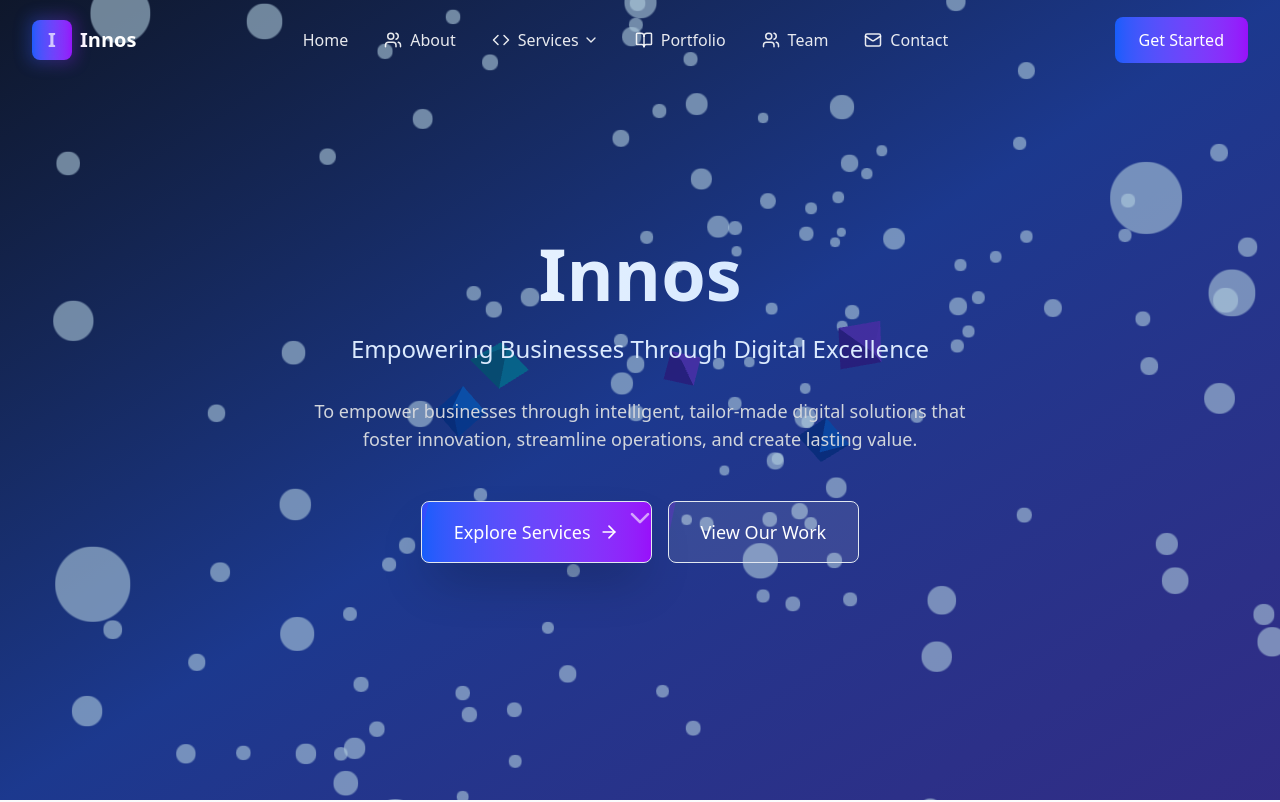
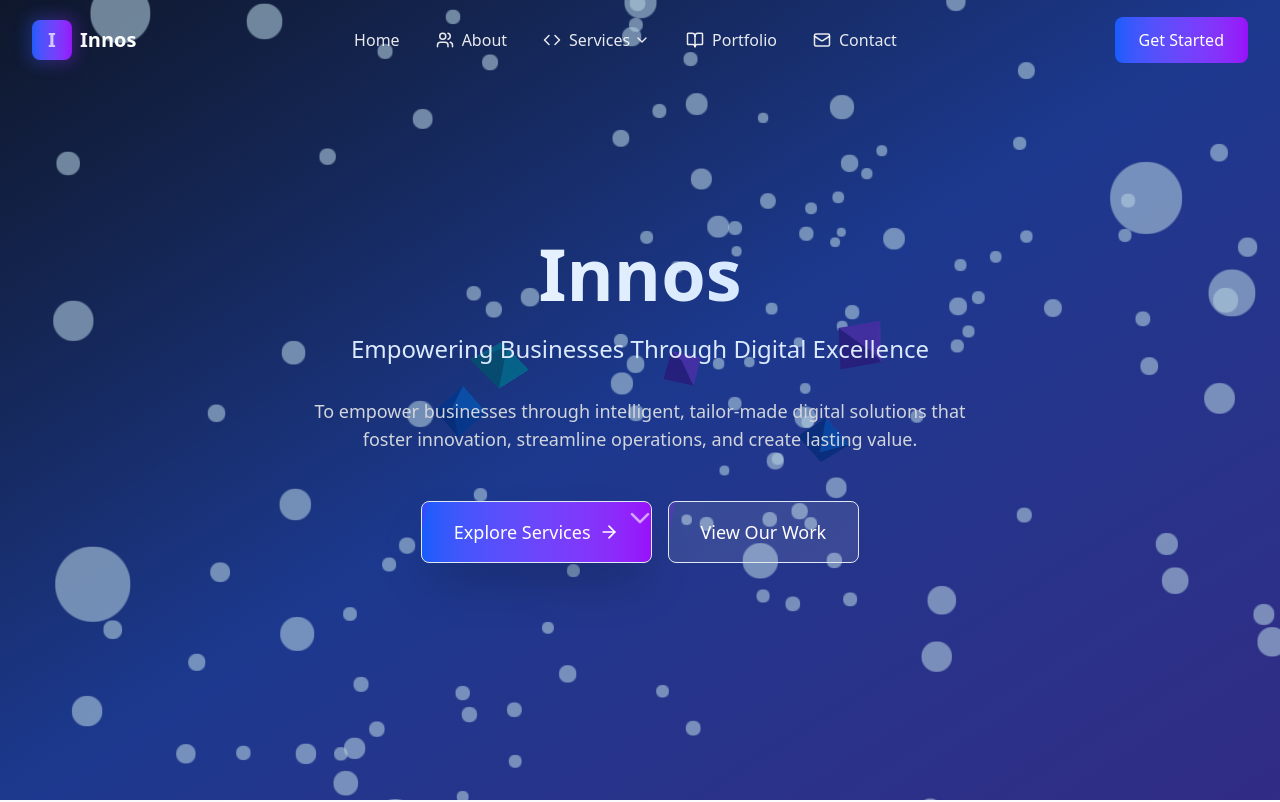
Before and after one commit to 49Harsh/INOSTRAA, a Next.js app in the folder frontend/: page / in a window 1280 px wide. Shown: the top 802 px of the page. Built offline with nearby package versions, Linux system fonts and the light colour scheme.

Commit message:
fix gmail

```diff
--- a/frontend/src/components/layout/Footer.tsx
+++ b/frontend/src/components/layout/Footer.tsx
@@ -33,7 +33,7 @@ const Footer = () => {
                   <div className="w-10 h-10 bg-blue-600/20 rounded-lg flex items-center justify-center group-hover:bg-blue-600/40 transition-colors">
                     <Mail size={18} />
                   </div>
-                  <span>info@innos.com</span>
+                  <span>info@inostraa.com</span>
                 </div>
 
                 <div className="flex items-center gap-3 text-blue-200 hover:text-white transition-colors group cursor-pointer hover:translate-x-1 transform duration-200">
--- a/frontend/src/components/layout/Header.tsx
+++ b/frontend/src/components/layout/Header.tsx
@@ -21,7 +21,7 @@ const navItems = [
     ]
   },
   { name: 'Portfolio', href: '/portfolio', icon: BookOpen },
-  { name: 'Team', href: '/team', icon: Users },
+  // { name: 'Team', href: '/team', icon: Users },
   { name: 'Contact', href: '/contact', icon: Mail },
 ];
 
```
